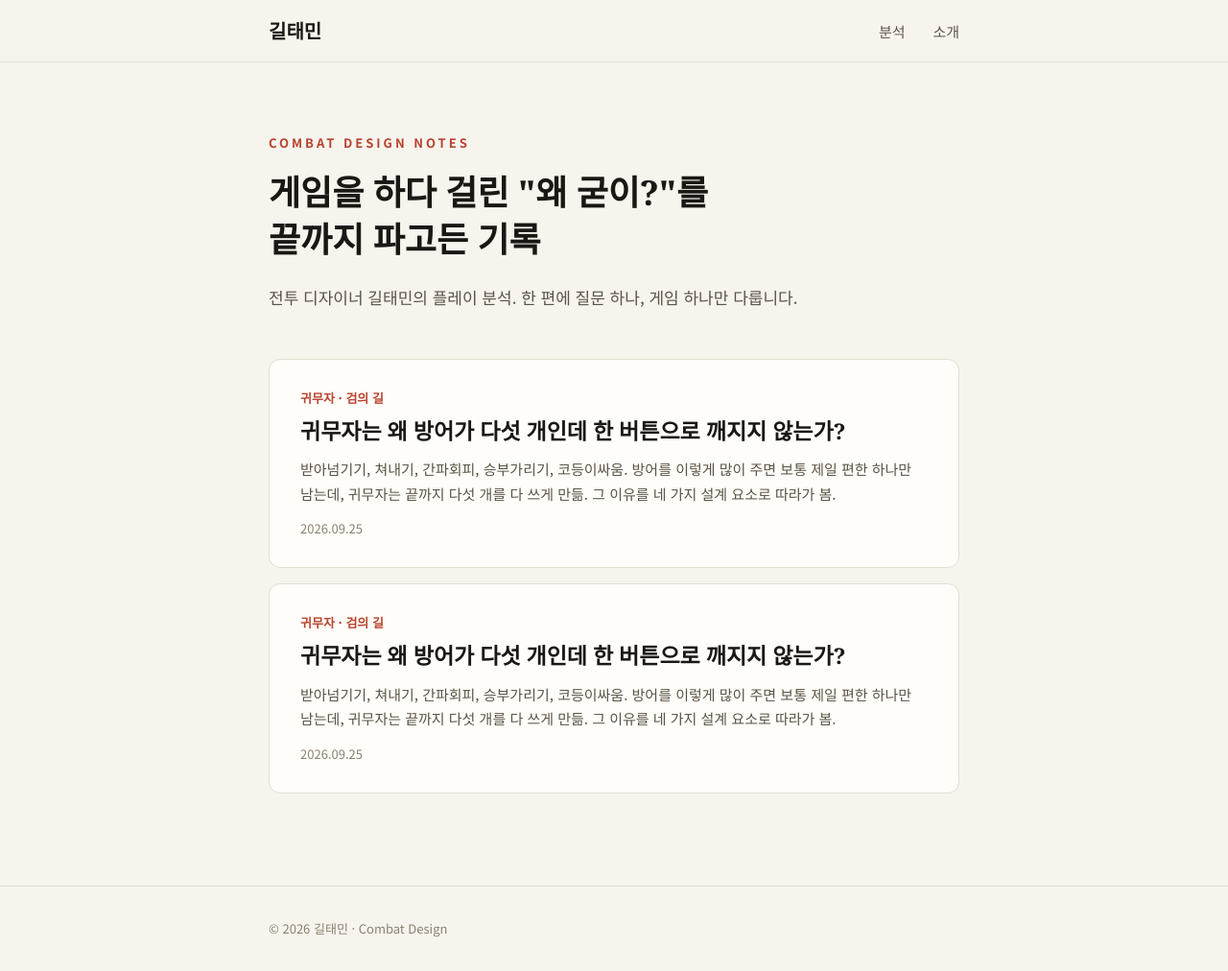
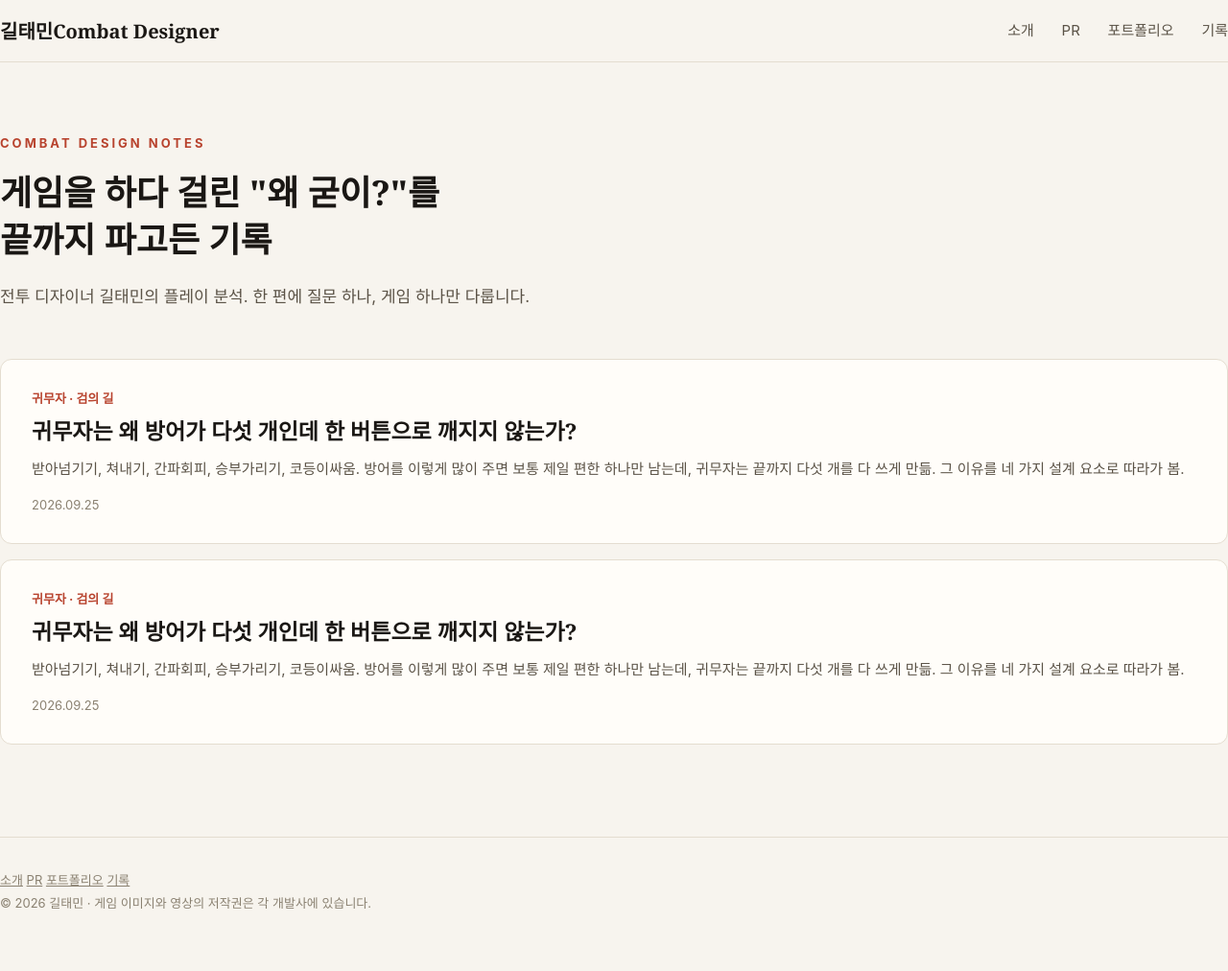
Before and after one commit to 911taem-ux/911taem-ux.github.io, a Jekyll site: the page built from index.html, in a window 1280 px wide. Shown: the whole page at 96% size. Built offline with Jekyll 4.4.1, drawn with Linux system fonts in a browser that asks for light colours; after the commit the page ends 985 px from its top, so only the background shows below that.

Commit message:
Add files via upload

```diff
--- a/_layouts/default.html
+++ b/_layouts/default.html
@@ -5,26 +5,40 @@
   <meta name="viewport" content="width=device-width, initial-scale=1">
   <title>{% if page.title %}{{ page.title }} · {% endif %}{{ site.title }}</title>
   <meta name="description" content="{{ page.summary | default: site.description }}">
-  <link rel="preconnect" href="https://fonts.googleapis.com">
-  <link rel="preconnect" href="https://fonts.gstatic.com" crossorigin>
-  <link rel="stylesheet" href="https://fonts.googleapis.com/css2?family=Noto+Sans+KR:wght@400;500;700&family=Noto+Serif+KR:wght@600;700;900&display=swap">
+  <meta property="og:title" content="{{ page.title | default: site.title }}">
+  <meta property="og:description" content="{{ page.summary | default: site.description }}">
+  {% if page.thumb %}<meta property="og:image" content="{{ page.thumb | absolute_url }}">{% endif %}
+  <link rel="preconnect" href="https://fastly.jsdelivr.net" crossorigin>
   <link rel="stylesheet" href="{{ '/assets/style.css' | relative_url }}">
 </head>
 <body>
+  {% assign nav = page.nav | default: '' %}
+  {% if page.collection == 'posts' %}{% assign nav = 'notes' %}{% endif %}
+  {% if page.collection == 'portfolio' %}{% assign nav = 'portfolio' %}{% endif %}
   <header class="site-header">
-    <div class="wrap header-inner">
-      <a class="brand" href="{{ '/' | relative_url }}">길태민</a>
+    <div class="wrap-wide header-inner">
+      <a class="brand" href="{{ '/' | relative_url }}">길태민<span class="brand-role">Combat Designer</span></a>
       <nav>
-        <a href="{{ '/' | relative_url }}">분석</a>
-        <a href="{{ '/about/' | relative_url }}">소개</a>
+        <a href="{{ '/' | relative_url }}" {% if nav == 'home' %}class="on"{% endif %}>소개</a>
+        <a href="{{ '/pr/' | relative_url }}" {% if nav == 'pr' %}class="on"{% endif %}>PR</a>
+        <a href="{{ '/portfolio/' | relative_url }}" {% if nav == 'portfolio' %}class="on"{% endif %}>포트폴리오</a>
+        <a href="{{ '/notes/' | relative_url }}" {% if nav == 'notes' %}class="on"{% endif %}>기록</a>
       </nav>
     </div>
   </header>
-  <main class="wrap">
+  <main>
     {{ content }}
   </main>
   <footer class="site-footer">
-    <div class="wrap">© {{ site.time | date: '%Y' }} 길태민 · Combat Design</div>
+    <div class="wrap-wide footer-inner">
+      <div class="footer-nav">
+        <a href="{{ '/' | relative_url }}">소개</a>
+        <a href="{{ '/pr/' | relative_url }}">PR</a>
+        <a href="{{ '/portfolio/' | relative_url }}">포트폴리오</a>
+        <a href="{{ '/notes/' | relative_url }}">기록</a>
+      </div>
+      <span>© {{ site.time | date: '%Y' }} 길태민 · 게임 이미지와 영상의 저작권은 각 개발사에 있습니다.</span>
+    </div>
   </footer>
 </body>
 </html>
```
